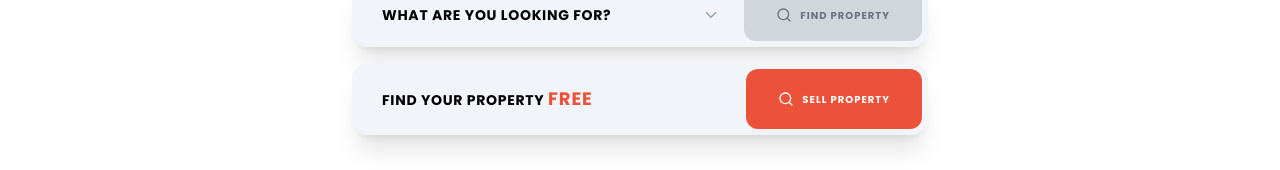
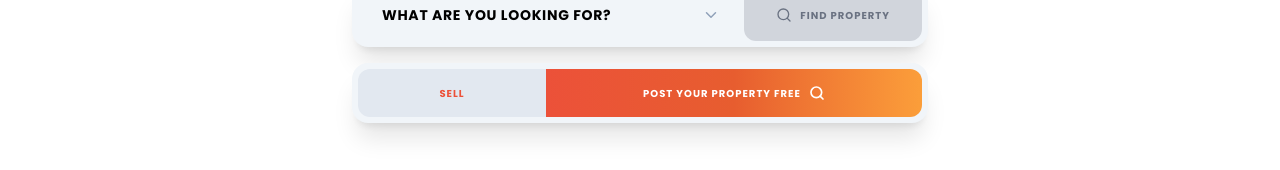
Before and after one commit to passportpulse/property-wala-ankita, a React (Vite) app: page / in a window 1280 px wide. Shown: the part 284-454 px from the top of the page. Built offline with nearby package versions, Linux system fonts and the light colour scheme.

Commit message:
hero section design updated

```diff
--- a/src/pages/home/sections/Categories.jsx
+++ b/src/pages/home/sections/Categories.jsx
@@ -114,7 +114,7 @@ export default function Categories() {
   };
 
   return (
-    <section className="pb-16 lg:pb-32 lg:pt-10 bg-white font-poppins">
+    <section className="pb-16 lg:pb-32 pt-6 lg:pt-10 bg-white font-poppins">
       <div className="max-w-7xl mx-auto px-6">
         {/* HEADER */}
         <div className="flex items-center justify-between mb-10">
--- a/src/pages/home/sections/HomeHero.jsx
+++ b/src/pages/home/sections/HomeHero.jsx
@@ -50,19 +50,20 @@ export default function HomeHero() {
   return (
     <section className="w-full mt-10 flex items-center justify-center bg-white font-poppins px-6">
       <div className="max-w-3xl w-full text-center flex flex-col items-center justify-center">
+
         {/* Heading */}
         <div className="mb-8 mt-4">
           <h1 className="text-md lg:text-lg font-black leading-tight tracking-wider text-dark-slate uppercase">
             One Way Solution
             <span className="bg-linear-to-r from-coral-red via-soft-orange to-peach-glow bg-clip-text text-transparent tracking-wider">
-              {" "}
-              Listings to Living
+              {" "}Listings to Living
             </span>
           </h1>
         </div>
 
         {/* Search Card */}
         <div className="w-full max-w-xl relative z-50">
+
           {/* Toggle */}
           <div className="flex bg-slate-100 p-1 rounded-xl shadow mb-3">
             <button
@@ -88,9 +89,10 @@ export default function HomeHero() {
             </button>
           </div>
 
-          {/* Dropdown */}
+          {/* Dropdown + CTA */}
           <div className="flex flex-col sm:flex-row bg-slate-100 p-1.5 rounded-2xl shadow-xl">
-            {/* Dropdown Button */}
+
+            {/* Dropdown */}
             <div className="relative flex-1">
               <button
                 onClick={() => setIsOpen(!isOpen)}
@@ -135,66 +137,53 @@ export default function HomeHero() {
               )}
             </div>
 
-            {/* CTA */}
+            {/* Find Button */}
             <button
               onClick={() => handleOptionClick(selected)}
               disabled={selected === "What are you looking for?"}
               className={`px-8 py-4 rounded-xl font-black uppercase tracking-widest text-[10px] flex items-center justify-center gap-2 transition active:scale-95 ${
                 selected === "What are you looking for?"
                   ? "bg-gray-300 text-gray-500 cursor-not-allowed"
-                  : mode === "find"
-                    ? "bg-slate-900 text-white hover:bg-coral-red"
-                    : "bg-coral-red text-white hover:bg-slate-900"
+                  : "bg-slate-900 text-white hover:bg-coral-red"
               }`}
             >
               <Search size={16} />
               Find Property
             </button>
+
           </div>
 
-          {/* SELL CTA RESPONSIVE */}
+          {/* SELL SECTION — SAME DESIGN FOR DESKTOP + MOBILE */}
           <div className="mt-4 bg-slate-100 p-1.5 rounded-2xl shadow-xl">
-            {/* Desktop */}
-            <div className="hidden sm:flex">
-              <div className="flex-1 flex items-center px-6 py-4">
-                <span className="text-sm font-bold uppercase tracking-wider text-dark-slate">
-                  Find Your Property{" "}
-                  <span className="text-coral-red text-lg font-extrabold tracking-wider">
-                    FREE
-                  </span>
-                </span>
-              </div>
 
+            <div className="flex w-full">
+
+              {/* Sell */}
               <button
                 onClick={() => navigate("/sell")}
-                className="px-8 py-4 rounded-xl font-black uppercase tracking-widest text-[10px] flex items-center justify-center gap-2 bg-coral-red text-white hover:bg-slate-900 transition"
-              >
-                <Search size={16} />
-                Sell Property
-              </button>
-            </div>
-
-            {/* Mobile Split Button */}
-            <div className="flex sm:hidden w-full">
-              <button
-                onClick={() => navigate("/sell")}
-                className="w-1/3 py-4 rounded-l-xl font-black uppercase tracking-widest text-[10px] bg-slate-200 text-coral-red flex items-center justify-center"
+                className="w-1/3 py-4 rounded-l-xl font-black uppercase tracking-widest text-[10px]
+                bg-slate-200 text-coral-red flex items-center justify-center
+                hover:bg-slate-300 transition"
               >
                 Sell
               </button>
 
-              {/* Post Property Free button */}
+              {/* Post Property Free */}
               <button
                 onClick={() => navigate("/sell")}
                 className="w-2/3 py-4 rounded-r-xl font-black uppercase tracking-widest text-[10px]
-        bg-linear-to-r from-coral-red via-soft-orange to-peach-glow
-        text-white flex items-center justify-center gap-2"
+                bg-linear-to-r from-coral-red via-soft-orange to-peach-glow
+                text-white flex items-center justify-center gap-2
+                hover:brightness-110 transition"
               >
                 <span>Post Your Property Free</span>
                 <Search size={16} strokeWidth={2.5} />
               </button>
+
             </div>
+
           </div>
+
         </div>
       </div>
     </section>
```
